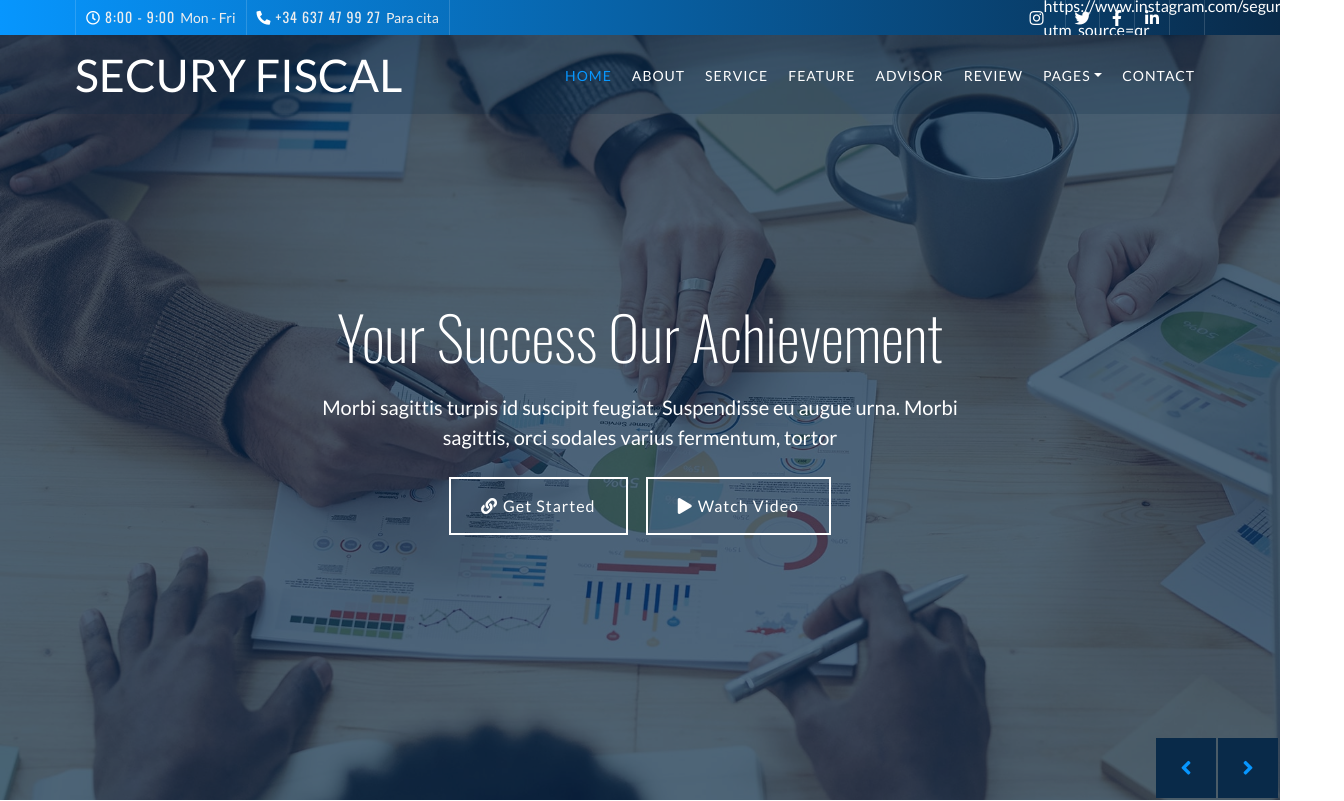
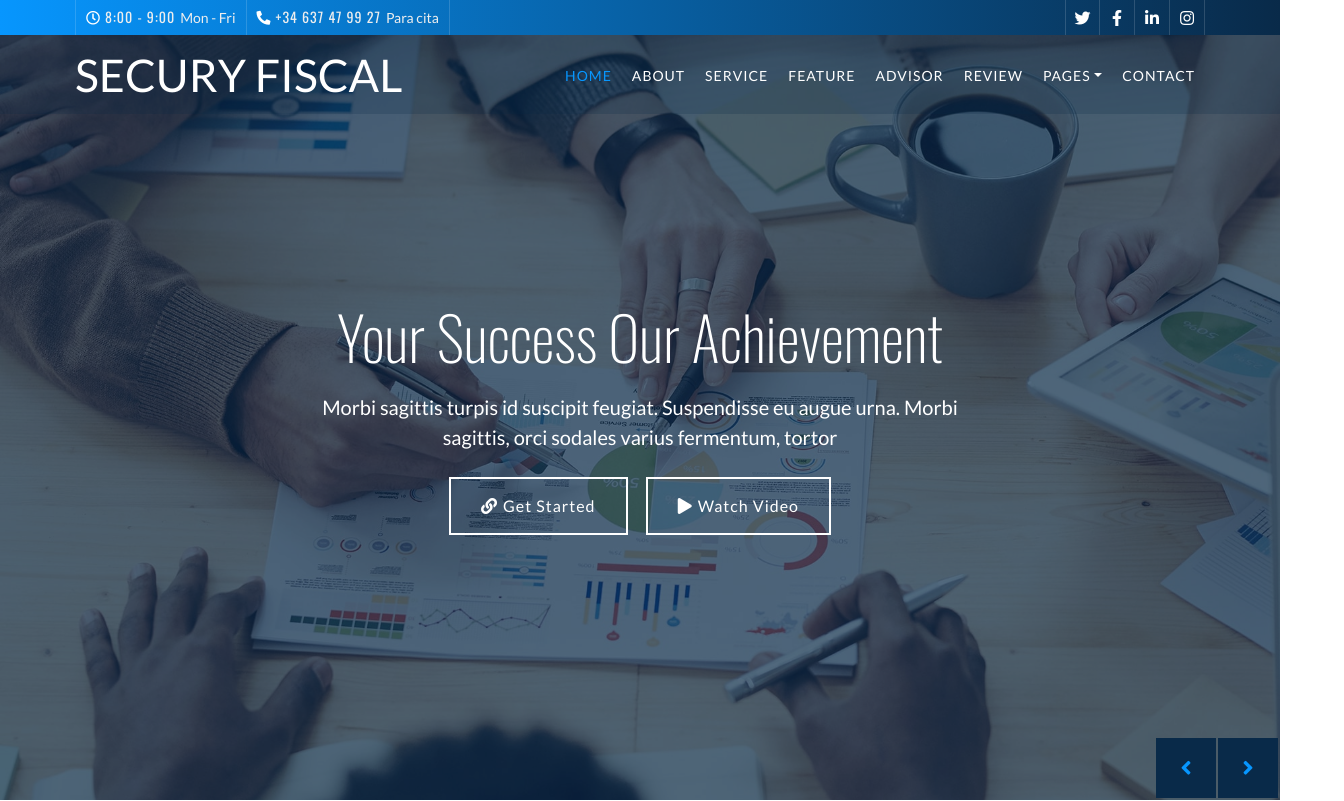
Before and after one commit to Hitpoly/secure-fiscal, a plain HTML site: page index.html in a window 1280 px wide. Shown: the top 801 px of the page, 1344 px wide, since content can reach past the window. Drawn offline with nearby package versions, Linux system fonts and the light colour scheme.

Commit message:
Update index.html

```diff
--- a/index.html
+++ b/index.html
@@ -48,7 +48,7 @@
                                 <a href=""><i class="fab fa-twitter"></i></a>
                                 <a href=""><i class="fab fa-facebook-f"></i></a>
                                 <a href=""><i class="fab fa-linkedin-in"></i></a>
-                                <a href=""><i class="fab fa-instagram"></i>https://www.instagram.com/segure_fiscal/?utm_source=qr</a>
+                                <a href="https://www.instagram.com/segure_fiscal/?utm_source=qr"><i class="fab fa-instagram"></i></a>
                             </div>
                         </div>
                     </div>
```
